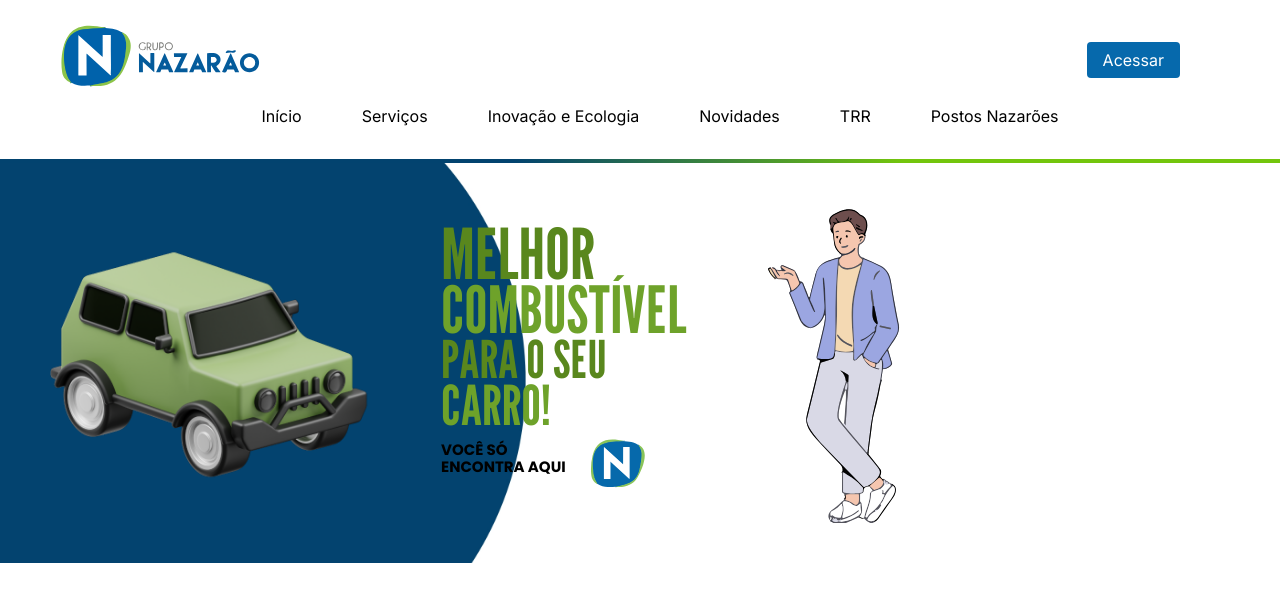
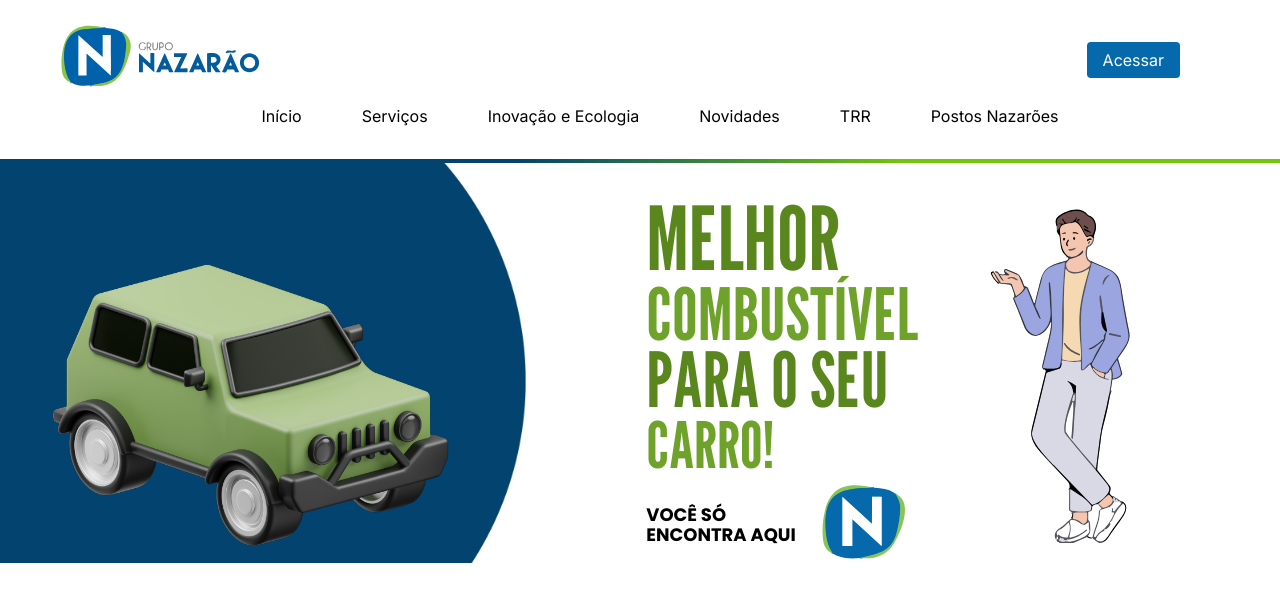
Before and after one commit to OtavioAbreuuu/nazarao-site, a plain HTML site: page index.html in a window 1280 px wide. Drawn offline with nearby package versions, Linux system fonts and the light colour scheme.

Commit message:
atualizado

```diff
--- a/css/style.css
+++ b/css/style.css
@@ -179,58 +179,6 @@
 }
 
 
-    .jeep{
-        height: 320px;
-        grid-column: 1;
-        margin-left: 40px;
-    }
-    .p{
-        font-size: 70px;
-        margin: 0;
-        margin-bottom: 16px;
-        line-height: .5;
-    }
-    .pp{
-        font-size: 65px;
-        margin: 0;
-        margin-bottom: 20px;
-        line-height: .7;
-    }
-    .ppp{
-        margin: 0;
-        font-size: 52px;
-        line-height: .3;
-        margin-bottom: 4px;
-    }
-    .pppp{
-        margin: 0;
-        font-size: 55px;
-        margin-bottom: 0px
-        ;
-    }
-    .aqui{
-        margin-top: 0;
-        font-weight: 700;
-        line-height: 1.1;
-        font-family: Poppins;
-        font-size: 15px;
-    }
-    .logo-svg{
-        height: 52px;
-
-    }
-    .text{
-        margin-left: -60px;
-    }
-    .tudo{
-        align-items: center;
-    }
-
-    .man img{
-        height: 320px;
-        grid-column: 3;
-        margin-left: -50px;
-    }
 
 @media (max-width: 1200px){
     .text{
@@ -373,8 +321,7 @@
     .pppp{
         margin: 0;
         font-size: 46px;
-        margin-bottom: 0px
-        ;
+        margin-bottom: 0px;
     }
     .aqui{
         margin-top: 0;
```
